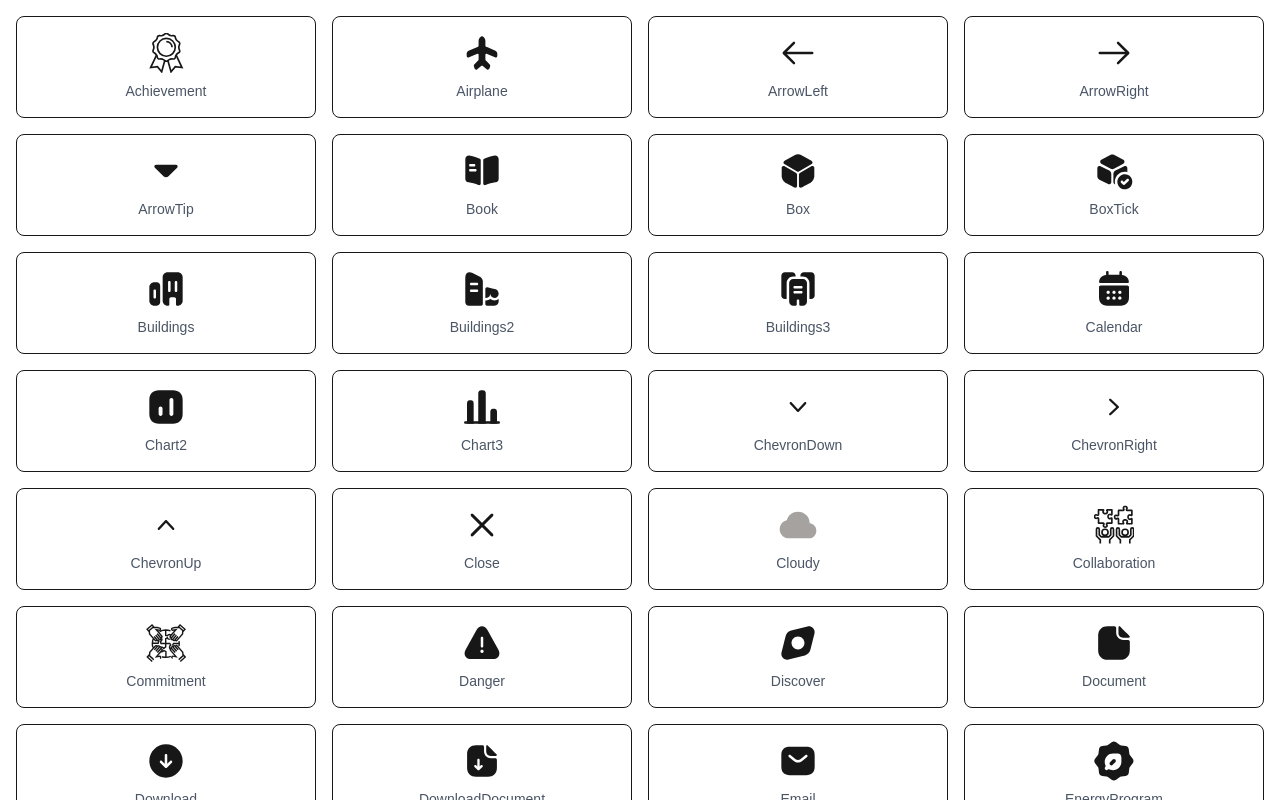
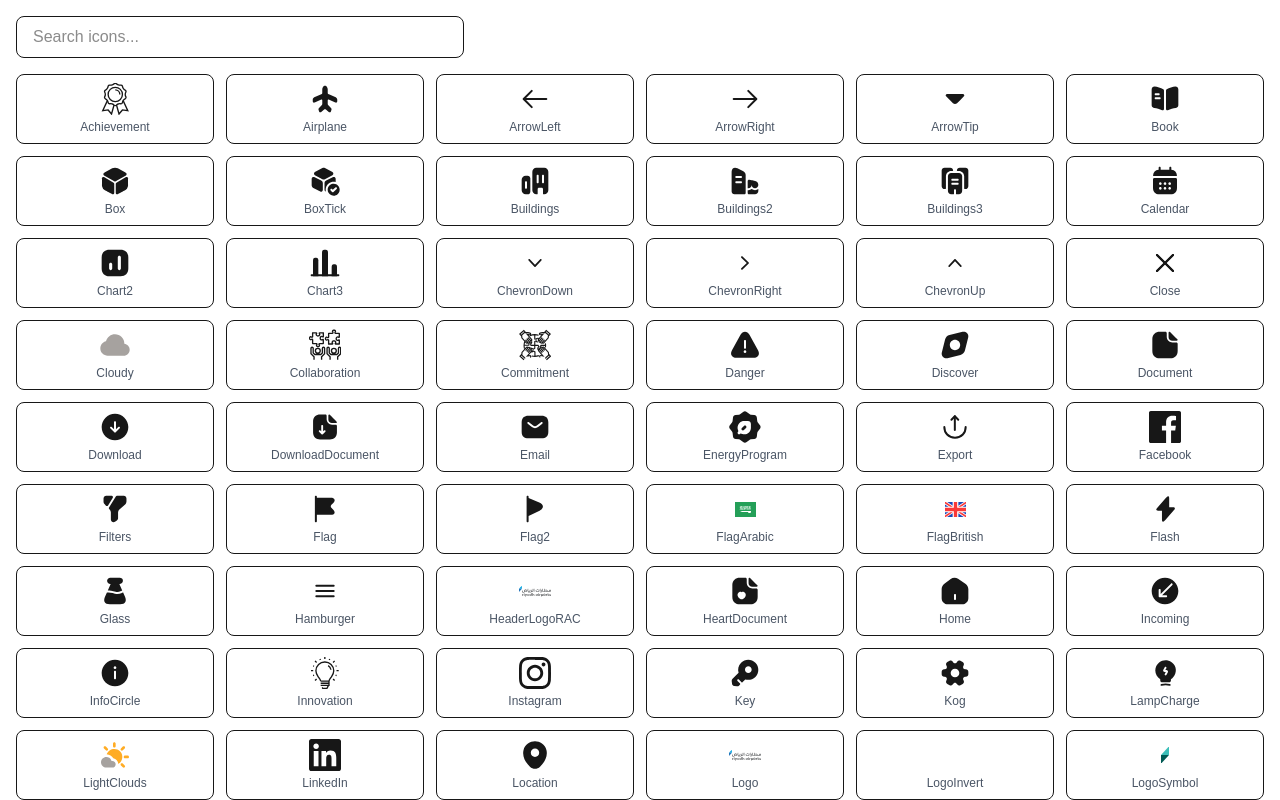
Before and after one commit to BieganskiP/icons, a Next.js app: page / in a window 1280 px wide. Shown: the top 800 px of the page. Built offline with nearby package versions, Linux system fonts and the light colour scheme.

Commit message:
Add search functionality and copy-to-clipboard feature for icons on Home page

```diff
--- a/app/page.tsx
+++ b/app/page.tsx
@@ -1,19 +1,64 @@
+"use client";
 import * as Icons from "@/components/icons/icons";
+import { useState } from "react";
 
 export default function Home() {
+  const [searchQuery, setSearchQuery] = useState("");
+  const [copiedIcon, setCopiedIcon] = useState<string | null>(null);
+
+  const filteredIcons = Object.entries(Icons).filter(([key]) =>
+    key.toLowerCase().includes(searchQuery.toLowerCase())
+  );
+
+  const handleCopy = async (iconName: string) => {
+    try {
+      await navigator.clipboard.writeText(iconName);
+      setCopiedIcon(iconName);
+      setTimeout(() => setCopiedIcon(null), 2000); // Reset after 2 seconds
+    } catch (err) {
+      console.error("Failed to copy:", err);
+    }
+  };
+
   return (
-    <div className="grid grid-cols-4 gap-4 p-4">
-      {Object.entries(Icons).map(([key, Icon]) => (
+    <div className="p-4">
+      <div className="mb-4">
+        <input
+          type="text"
+          placeholder="Search icons..."
+          className="w-full max-w-md px-4 py-2 border rounded-lg focus:outline-none focus:ring-2 focus:ring-blue-500"
+          value={searchQuery}
+          onChange={(e) => setSearchQuery(e.target.value)}
+        />
+      </div>
+      <div className="grid grid-cols-6 gap-3">
+        {filteredIcons.map(([key, Icon]) => (
           <div
             key={key}
-          className="flex flex-col items-center p-4 border rounded-lg"
+            className="flex flex-col items-center p-2 border rounded-lg hover:bg-gray-50 transition-colors cursor-pointer relative group"
+            onClick={() => handleCopy(key)}
           >
-          <div className="mb-2 size-10">
+            {/* Copied badge */}
+            {copiedIcon === key && (
+              <div className="absolute top-1 right-1 bg-green-600 text-white text-[10px] px-2 py-0.5 rounded shadow z-10">
+                Copied!
+              </div>
+            )}
+            {/* Tooltip */}
+            <div className="absolute -top-6 left-1/2 -translate-x-1/2 opacity-0 group-hover:opacity-100 pointer-events-none transition-opacity z-10">
+              <div className="bg-gray-800 text-white text-xs rounded px-2 py-1 shadow">
+                Click to copy
+              </div>
+            </div>
+            <div className="mb-1 size-8 flex items-center justify-center">
               <Icon />
             </div>
-          <span className="text-sm text-gray-600">{key}</span>
+            <span className="text-xs text-gray-600 text-center break-all w-full">
+              {key}
+            </span>
           </div>
         ))}
       </div>
+    </div>
   );
 }
```
Lines whose indentation alone changed are shown as unchanged.
